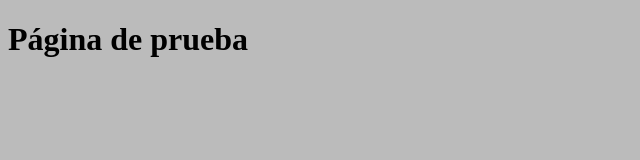
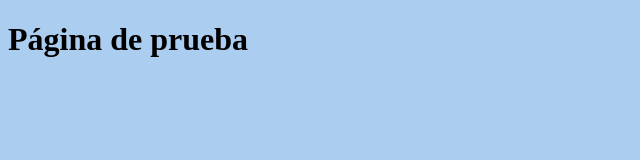
Before and after one commit to jesuslopez-src/github-test, a plain HTML site: page index.html in a window 1280 px wide. Shown: the whole page, without its empty margins (0-640 px from the left). Drawn offline with Linux system fonts and the light colour scheme.

Commit message:
Cambio de color de fondo de la pagina.

```diff
--- a/style.css
+++ b/style.css
@@ -1,3 +1,3 @@
 body{
-  background-color: #bbb;
+  background-color: #abcdef;
 }
```
